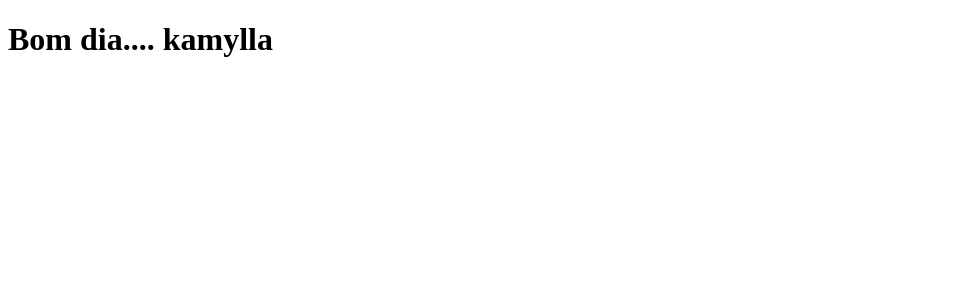
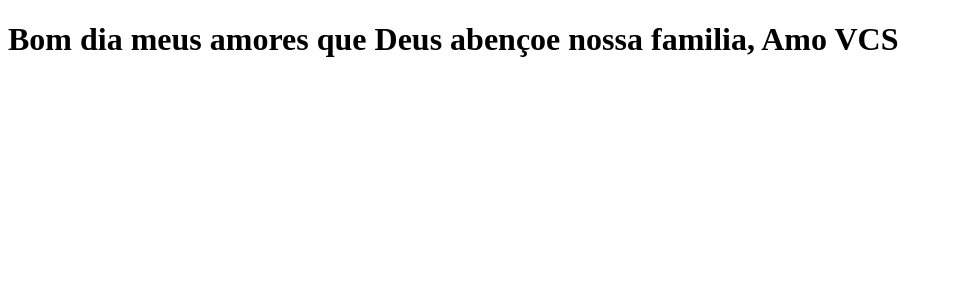
Before and after one commit to thiago1608/clone-tabnews, a Next.js app: page / in a window 1280 px wide. Shown: the top 300 px of the page, without its empty margins (0-953 px from the left). Built offline with nearby package versions, Linux system fonts and the light colour scheme.

Commit message:
alterou a frase

```diff
--- a/pages/index.js
+++ b/pages/index.js
@@ -1,5 +1,5 @@
 function Home () {
-    return <h1>Bom dia.... kamylla</h1>
+    return <h1>Bom dia meus amores que Deus abençoe nossa familia, Amo VCS</h1>
 }
 
 export default Home;
```
